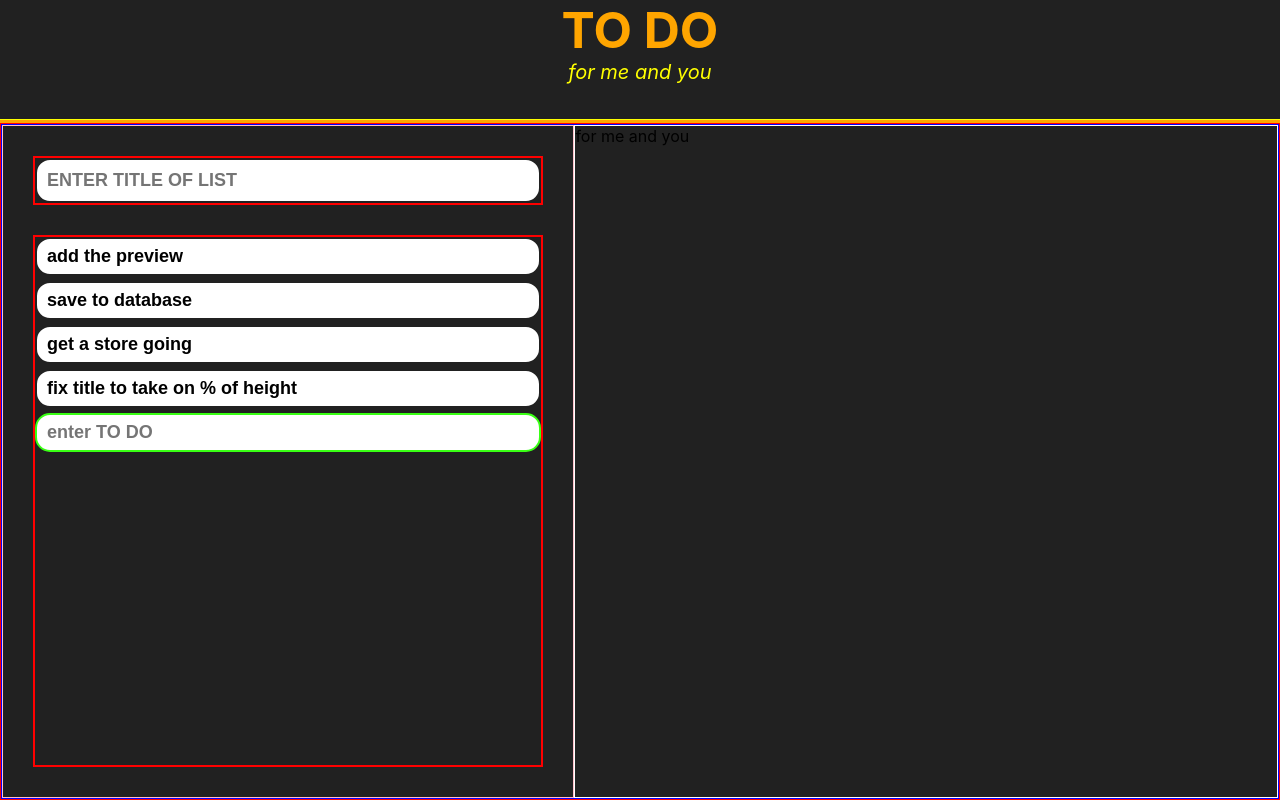
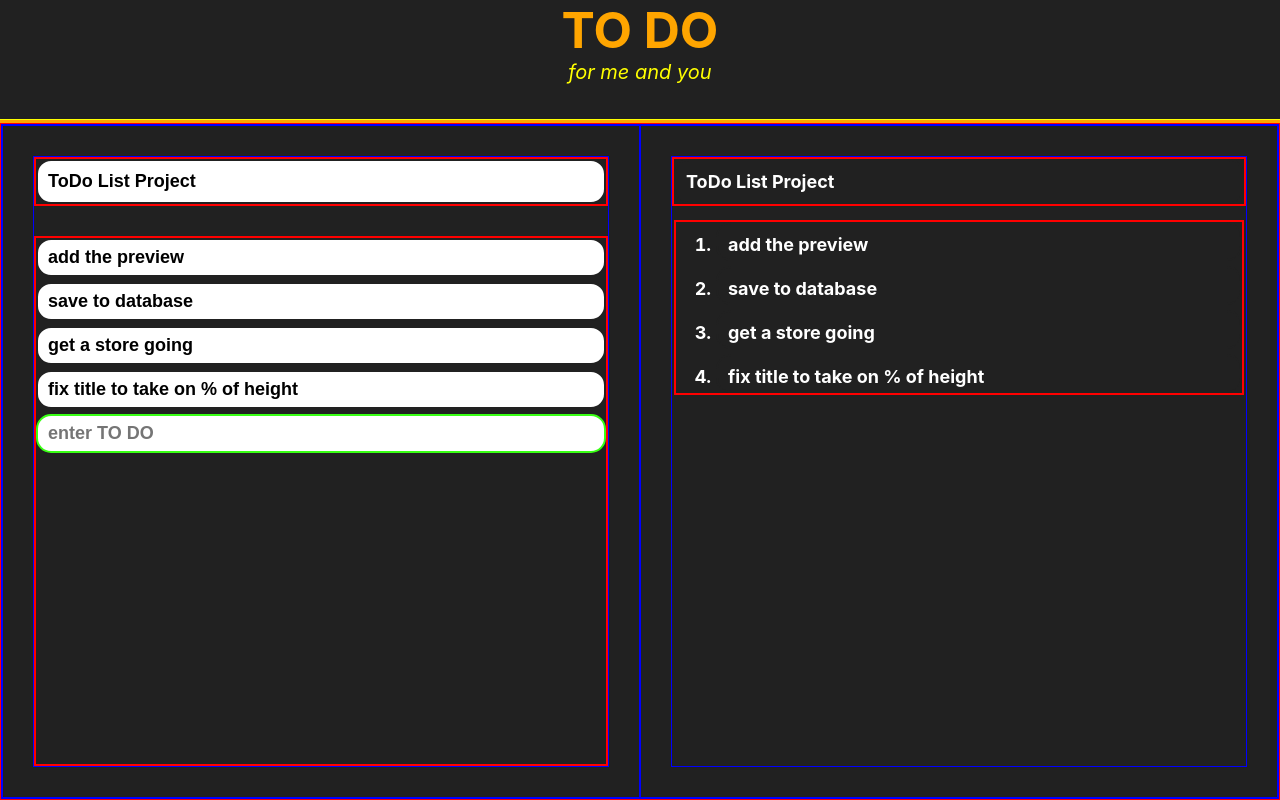
Before and after one commit to LenaNevel/to-do-for-me-and-you, a React (Create React App) app in the folder client/: page / in a window 1280 px wide. Built offline with nearby package versions, Linux system fonts and the light colour scheme.

Commit message:
added the preview pannel

```diff
--- a/client/src/components/create/index.css
+++ b/client/src/components/create/index.css
@@ -19,10 +19,20 @@
 .create-list-editor {
   display: flex;
   flex-direction: column;
-  width: 40%;
-  padding: 30px;
 
-  border: 1px pink solid;
+  flex: 1 1 0px;
+
+  border: 1px blue solid;
+}
+
+.create-list-editor-content {
+  display: flex;
+  flex-direction: column;
+
+  flex: 1 1 0px;
+  margin: 30px;
+
+  border: 1px blue solid;
 }
 
 .create-list-title-content {
@@ -72,7 +82,56 @@
 .create-list-preview {
   display: flex;
   flex-direction: column;
+
+  flex: 1 1 0px;
+
+  border: 1px blue solid;
+}
+
+.create-list-preview-content {
+  display: flex;
+  flex-direction: column;
+
+  flex: 1 1 0px;
+  margin: 30px;
+
+  border: 1px blue solid;
+}
+
+.create-list-preview-title-content {
+  display: flex;
+  flex-direction: column;
+  height: 45px;
+  margin-bottom: 30px;
+
+  border: 2px red solid;
+}
+
+.create-list-preview-title {
+  height: 100%;
+  padding: 10px;
+  border: 2px #212121 solid;
+  border-radius: 15px;
+  color: white;
+  font-weight: 700;
+  font-size: 18px;
+}
+
+.create-list-preview-items-content {
+  display: flex;
+  flex-direction: column;
   flex-grow: 1;
+  gap: 5px;
 
-  border: 1px white solid;
+  border: 2px red solid;
 }
+
+.create-list-preview-items {
+  height: 15px;
+  padding: 10px;
+  border: 2px #212121 solid;
+  border-radius: 15px;
+  color: white;
+  font-weight: 700;
+  font-size: 18px;
+}
--- a/client/src/components/create/index.js
+++ b/client/src/components/create/index.js
@@ -1,24 +1,25 @@
 import React, { useState } from "react";
 
 import "./index.css";
-const toDo = [{id: 1, value: 'add the preview'}, {id: 2, value: 'save to database'}, {id: 3, value: 'get a store going'}, {id: 4, value: 'fix title to take on % of height'}];
-let toDoTitle = ''
+const toDo = [{ id: 1, value: 'add the preview' }, { id: 2, value: 'save to database' }, { id: 3, value: 'get a store going' }, { id: 4, value: 'fix title to take on % of height' }];
+let toDoTitle = 'ToDo List Project';
 
 const CreateToDoList = () => {
   const [toDoList, updateToDoListState] = useState(toDo);
 
   const addToList = (event) => {
-    if (event.keyCode == 13) {
+    if (event.keyCode === 13) {
       toDo.push({ id: toDo.length + 1, value: event.target.value });
       updateToDoListState([...toDo]);
     }
   };
 
+
   const editToDoList = (event) => {
     const index = toDo.findIndex(object => {
       return object.id.toString() === event.target.id;
     });
-    if (index != -1) {
+    if (index > -1) {
       toDo[index].value = event.target.value;
       updateToDoListState([...toDo]);
     }
@@ -49,6 +50,19 @@ const CreateToDoList = () => {
     return toDoListMap;
   }
 
+  const createPreviewListMap = () => {
+    const toDoListMap = toDoList.map(function (todo) {
+      return (
+        <li
+          key={todo.id.toString()}
+          className="create-list-preview-items"
+          id={todo.id.toString()}
+        >{todo.value}</li>
+      );
+    });
+    return toDoListMap;
+  }
+
   const editTitleToDo = (event) => {
     toDoTitle = event.target.value;
   }
@@ -58,6 +72,7 @@ const CreateToDoList = () => {
     <div className="create-list">
       <div className="create-list-content">
         <div className="create-list-editor">
+          <div className="create-list-editor-content">
           <div className="create-list-title-content">
             <input
               className="create-list-title"
@@ -68,7 +83,15 @@ const CreateToDoList = () => {
           </div>
           <div className="create-list-items-content">{createToDoListMap()}</div>
           </div>
-        <div className="create-list-preview">for me and you</div>
+        </div>
+        <div className="create-list-preview">
+          <div className="create-list-preview-content">
+            <div className="create-list-preview-title-content">
+              <div className="create-list-preview-title">{toDoTitle}</div>
+              <ol className="create-list-preview-items-content">{createPreviewListMap()}</ol>
+            </div>
+          </div>
+        </div>
       </div>
     </div>
   );
```
Lines whose indentation alone changed are shown as unchanged.
